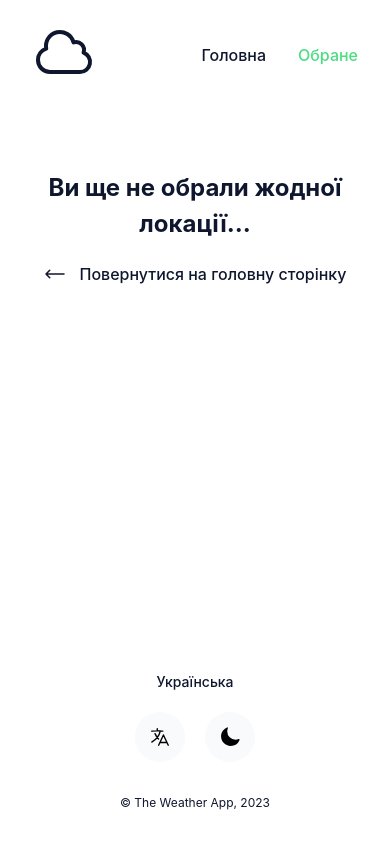
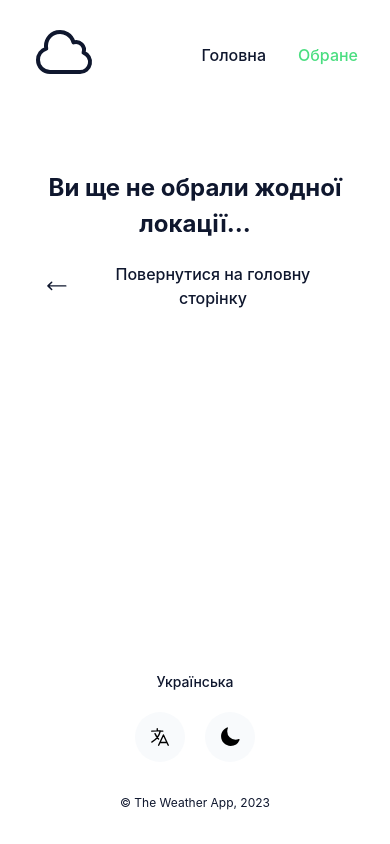
Before and after one commit to AirFast/vue-weather-app, a Vue app: page /favorites in a window 390 px wide. Built offline with nearby package versions, Linux system fonts and the light colour scheme.

Commit message:
feat: responsive style

```diff
--- a/src/components/AutocompleteInput.vue
+++ b/src/components/AutocompleteInput.vue
@@ -115,7 +115,7 @@ const deleteHistoryItem = (value: string) => {
       </ul>
     </div>
 
-    <button v-if="query" class="favorites-btn" @click="addToFavorites">{{ t('favoritesBtn') }}</button>
+    <button v-if="isOpenList" class="favorites-btn" @click="addToFavorites">{{ t('favoritesBtn') }}</button>
   </div>
 
   <div v-if="userStorage.searchHistory.length !== 0" class="search-history">
@@ -154,6 +154,7 @@ const deleteHistoryItem = (value: string) => {
   display: flex;
   justify-content: space-between;
   align-items: center;
+  gap: 10px;
 }
 
 .autocomplete {
@@ -171,6 +172,7 @@ const deleteHistoryItem = (value: string) => {
   transform: translateY(-50%);
   transition: all 0.2s ease-in-out;
   cursor: pointer;
+  z-index: 1;
 }
 
 .autocomplete .clear:hover {
@@ -191,11 +193,11 @@ const deleteHistoryItem = (value: string) => {
   padding: 8px 0;
   background: var(--main-gray-color);
   border-radius: 8px;
-  z-index: 1;
+  z-index: 2;
 }
 
 .dark .autocomplete-list,
-.dark .search-history button .clear {
+.dark .search-history .clear {
   background: var(--main-dark-gray-color);
 }
 
@@ -276,4 +278,12 @@ const deleteHistoryItem = (value: string) => {
   padding: 14px 28px;
   text-transform: uppercase;
 }
+
+@media screen and (max-width: 600px) {
+  .autocomplete-container {
+    display: flex;
+    flex-direction: column-reverse;
+    align-items: start;
+  }
+}
 </style>
--- a/src/components/WeatherFavoriteItem.vue
+++ b/src/components/WeatherFavoriteItem.vue
@@ -95,11 +95,6 @@ const weatherData = computed<WeatherDayData>(() => JSON.parse(data.value as stri
 </template>
 
 <style scoped>
-.item {
-  flex: 0 0 auto;
-  width: 18.126%;
-}
-
 .favorite-header {
   display: flex;
   justify-content: space-between;
--- a/src/styles/index.css
+++ b/src/styles/index.css
@@ -105,3 +105,19 @@ ul {
 .item {
   flex: 1;
 }
+
+@media screen and (max-width: 992px) {
+  .item {
+    flex: 0 0 auto;
+    width: 100%;
+    text-align: center;
+    margin: 0 auto;
+    max-width: 400px;
+  }
+}
+
+@media screen and (max-width: 600px) {
+  .item {
+    max-width: 300px;
+  }
+}
```
